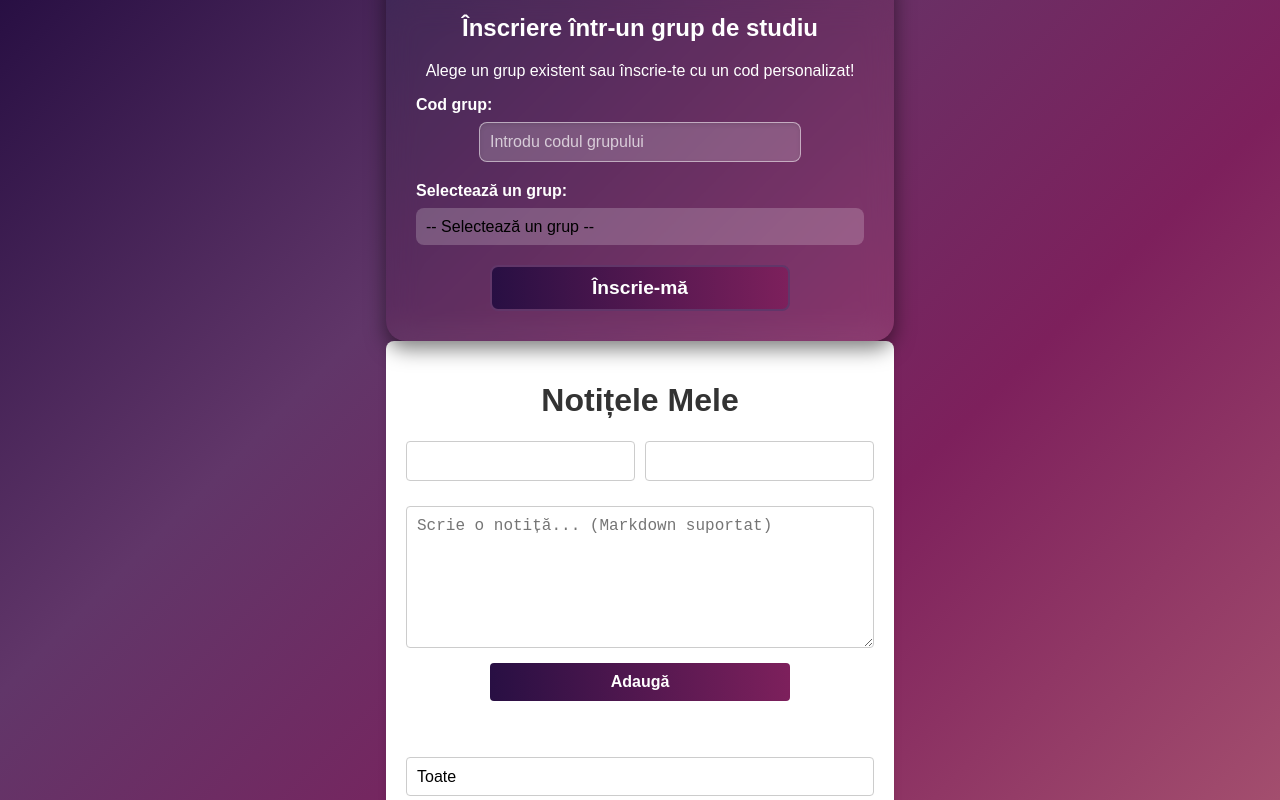
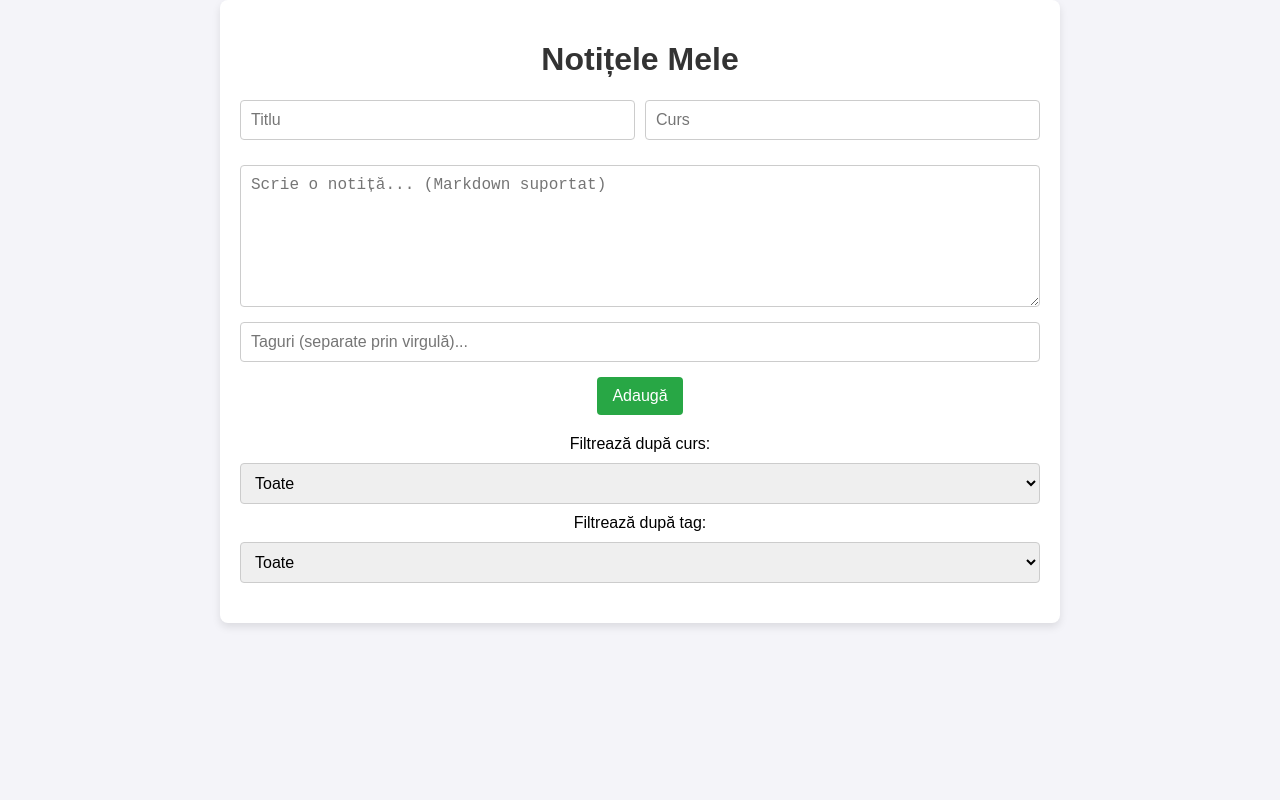
Before and after one commit to crisiordache/proiect-tw, a React (Create React App) app in the folder frontend/: page / in a window 1280 px wide. Built offline with nearby package versions, Linux system fonts and the light colour scheme.

Commit message:
implementare tags + pull from main

```diff
--- a/frontend/src/App.js
+++ b/frontend/src/App.js
@@ -1,14 +1,12 @@
 import logo from './logo.svg';
 import './App.css';
-import Login from './Components/Login';
-import JoinStudyGroup from './Components/JoinStudyGroup';
 import NotesApp from './components/NotesApp';
 
 function App() {
   return (
     <div className="App">
 
-      <JoinStudyGroup/>
+
       <NotesApp />
     </div>
   );
--- a/frontend/src/components/NotesApp.css
+++ b/frontend/src/components/NotesApp.css
@@ -3,6 +3,7 @@ body {
   margin: 0;
   padding: 0;
   background-color: #f4f4f9;
+  color: black;
 }
 
 .container {
--- a/frontend/src/components/NotesApp.js
+++ b/frontend/src/components/NotesApp.js
@@ -7,16 +7,21 @@ const NotesApp = () => {
   const [noteText, setNoteText] = useState('');
   const [course, setCourse] = useState('');
   const [title, setTitle] = useState('');
+  const [tags, setTags] = useState('');
+
   const [selectedCourse, setSelectedCourse] = useState('');
+  const [selectedTag, setSelectedTag] = useState('');
+
   const [isEditing, setIsEditing] = useState(false);
   const [currentEditIndex, setCurrentEditIndex] = useState(null); // Indexul notiței în editare
 
   const addNote = () => {
     if (noteText.trim() !== '' && course.trim() !== '' && title.trim() !== '') {
-      setNotes([...notes, { title, text: noteText, course }]);
+      setNotes([...notes, { title, text: noteText, course, tags: tags.split(',').map(tag => tag.trim()) }]);
       setNoteText('');
       setCourse('');
-      setTitle(''); // Resetarea campurilor de text
+      setTitle('');
+      setTags(''); // Resetarea campurilor de text
     }
   };
 
@@ -29,6 +34,7 @@ const NotesApp = () => {
     setNoteText(notes[index].text);
     setCourse(notes[index].course);
     setTitle(notes[index].title);
+    setTags(notes[index].tags.join(', '));
     setIsEditing(true);
     setCurrentEditIndex(index);
   };
@@ -36,24 +42,28 @@ const NotesApp = () => {
   const saveEdit = () => {
     if (noteText.trim() !== '' && course.trim() !== '' && title.trim() !== '' && currentEditIndex !== null) {
       const updatedNotes = notes.map((note, index) =>
-        index === currentEditIndex ? { title, text: noteText, course } : note
+        index === currentEditIndex ? { title, text: noteText, course, tags: tags.split(',').map(tag => tag.trim()) } : note
       );
       setNotes(updatedNotes);
       setNoteText('');
       setCourse('');
       setTitle('');
+      setTags('');
       setIsEditing(false);
       setCurrentEditIndex(null);
     }
   };
 
-  // Lista de cursuri existente in notite introduse
+  // Lista de cursuri si taguri existente in notite introduse
   const uniqueCourses = Array.from(new Set(notes.map(note => note.course)));
+  const uniqueTags = Array.from(new Set(notes.flatMap(note => note.tags)));
 
   // Filtrarea notițelor în funcție de cursul selectat
-  const filteredNotes = selectedCourse
-    ? notes.filter(note => note.course === selectedCourse)
-    : notes;
+  const filteredNotes = notes.filter(note => {
+    const matchesCourse = selectedCourse ? note.course === selectedCourse : true;
+    const matchesTag = selectedTag ? note.tags.includes(selectedTag) : true;
+    return matchesCourse && matchesTag;
+  });
 
   return (
     <div className="container">
@@ -85,6 +95,15 @@ const NotesApp = () => {
           ></textarea>
         </div>
         <div className="row">
+          <input
+            type="text"
+            value={tags}
+            onChange={(e) => setTags(e.target.value)}
+            placeholder="Taguri (separate prin virgulă)..."
+            className="input"
+          />
+        </div>
+        <div className="row">
           {isEditing ? (
             <button onClick={saveEdit} className="addButton">Salvează</button>
           ) : (
@@ -106,14 +125,28 @@ const NotesApp = () => {
             <option key={index} value={course}>{course}</option>
           ))}
         </select>
+
+        <label htmlFor="tagFilter">Filtrează după tag:</label>
+        <select
+          id="tagFilter"
+          value={selectedTag}
+          onChange={(e) => setSelectedTag(e.target.value)}
+          className="select"
+        >
+          <option value="">Toate</option>
+          {uniqueTags.map((tag, index) => (
+            <option key={index} value={tag}>{tag}</option>
+          ))}
+        </select>
       </div>
 
       <ul className="notesList">
         {filteredNotes.map((note, index) => (
           <li key={index} className="noteItem">
             <ReactMarkdown>
-              {`**[(${note.course}) ${note.title}]**  \n${note.text}`}
+              {`**[(${note.course}) ${note.title}]**  \n  \n${note.text}`}
             </ReactMarkdown>
+            <p className="tags">Taguri: {note.tags.join(', ')}</p>
             <div>
               <button onClick={() => startEditing(index)} className="editButton">Editează</button>
               <button onClick={() => deleteNote(index)} className="deleteButton">Șterge</button>
```
